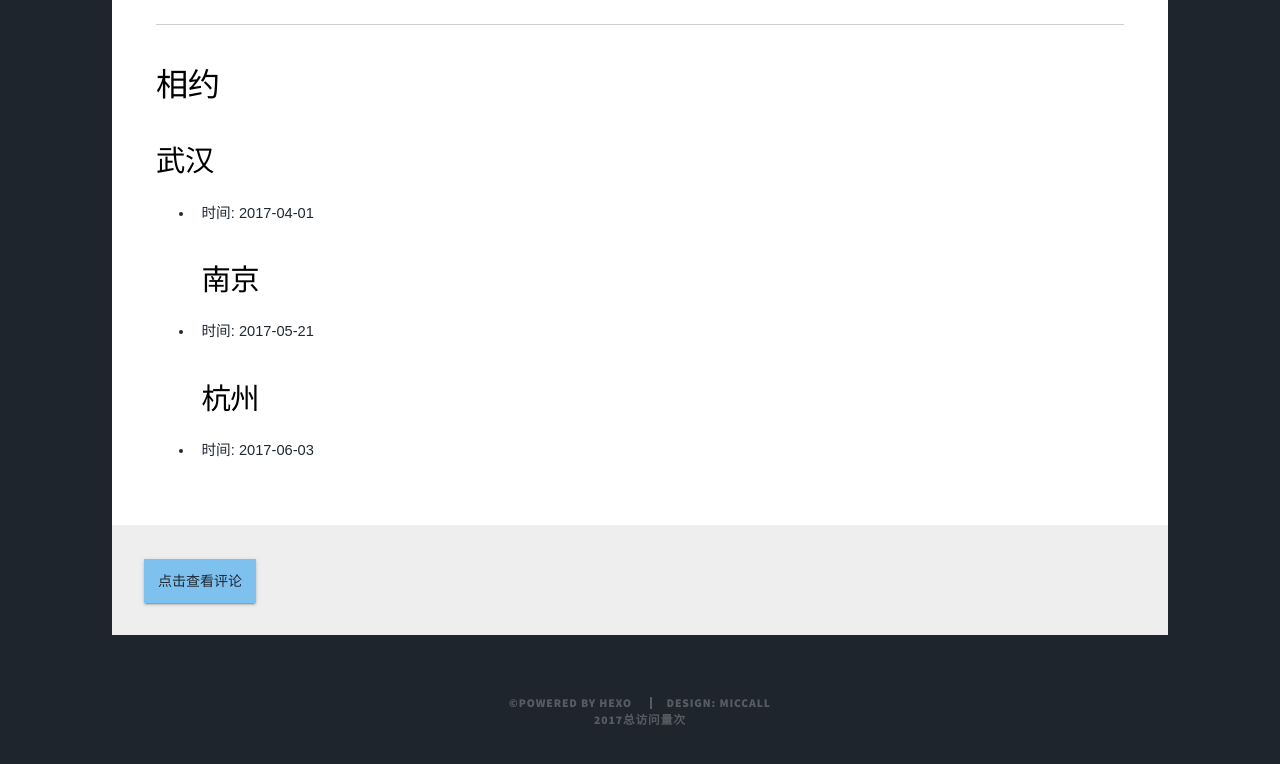
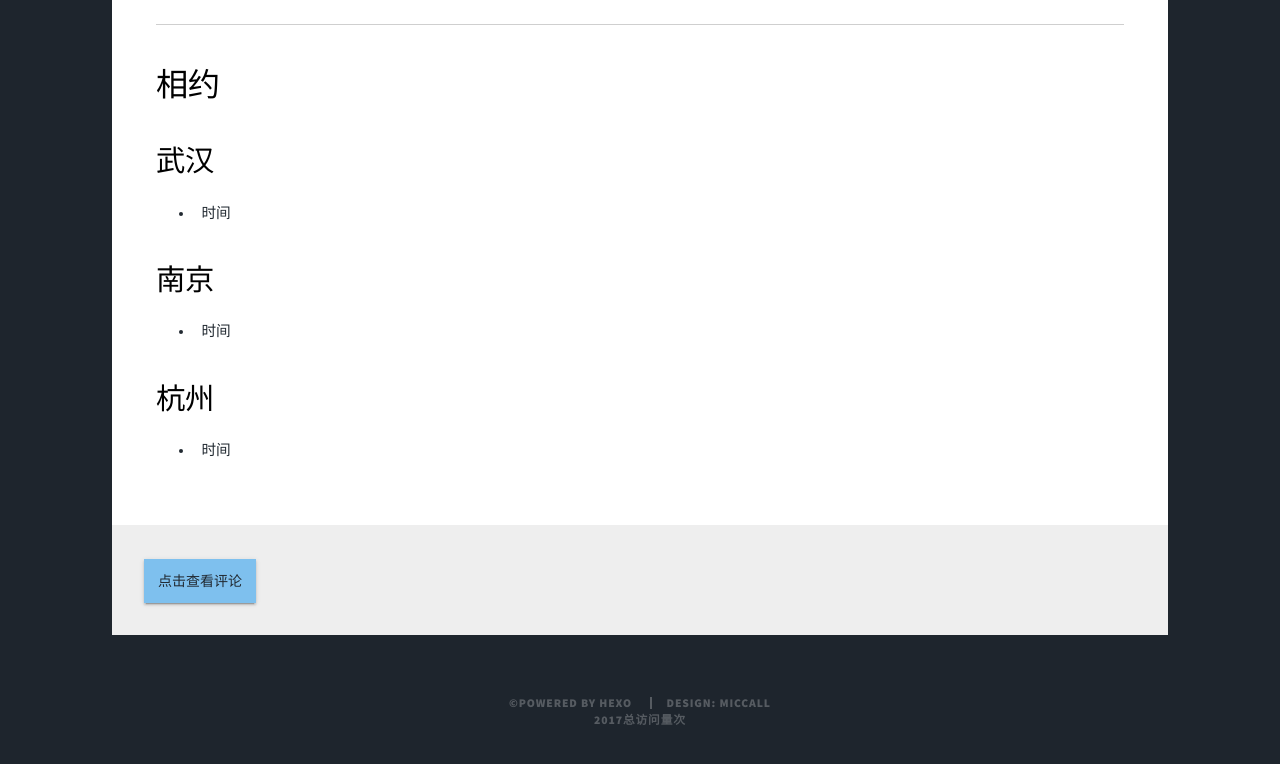
Before and after one commit to habor777/habor777.github.io, a plain HTML site: page about/index.html in a window 1280 px wide. Shown: the part 1321-2085 px from the top of the page. Drawn offline with Linux system fonts and the light colour scheme; some packages are replaced by stand-ins of ours; a script that the page names is missing.

Commit message:
Site updated: 2017-06-23 00:14:58

```diff
--- a/about/index.html
+++ b/about/index.html
@@ -130,9 +130,13 @@
 </ul>
 <hr>
 <h1 id="相约"><a href="#相约" class="headerlink" title="相约"></a>相约</h1><h2 id="武汉"><a href="#武汉" class="headerlink" title="武汉"></a>武汉</h2><ul>
-<li>时间: 2017-04-01<h2 id="南京"><a href="#南京" class="headerlink" title="南京"></a>南京</h2></li>
-<li>时间: 2017-05-21<h2 id="杭州"><a href="#杭州" class="headerlink" title="杭州"></a>杭州</h2></li>
-<li>时间: 2017-06-03</li>
+<li>时间</li>
+</ul>
+<h2 id="南京"><a href="#南京" class="headerlink" title="南京"></a>南京</h2><ul>
+<li>时间</li>
+</ul>
+<h2 id="杭州"><a href="#杭州" class="headerlink" title="杭州"></a>杭州</h2><ul>
+<li>时间</li>
 </ul>
 
             </div>
```
